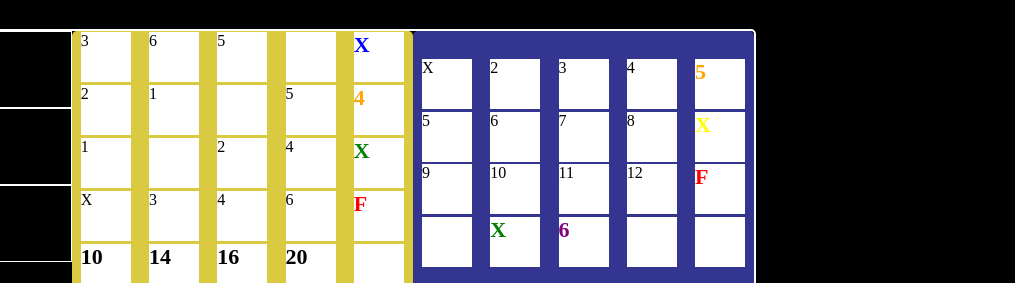
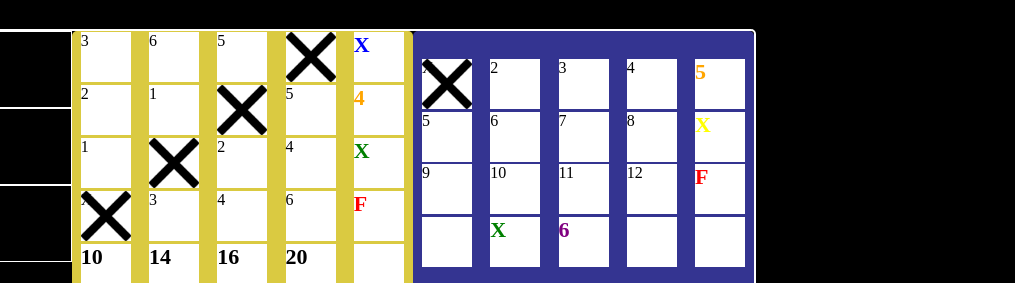
Before and after one commit to kjcompton/thats-pretty-clever, a plain HTML site: page index.html in a window 1280 px wide. Shown: the part 219-502 px from the top of the page, 265-1280 px from the left. Drawn offline with Linux system fonts and the light colour scheme; the site is published under a folder, as on GitHub Pages, so addresses that start at the root find nothing.

Commit message:
Attempt to fix resources issue by not using modules

```diff
--- a/css/style.css
+++ b/css/style.css
@@ -169,7 +169,7 @@ img {
     z-index: 2; */
   }
 .pre-filled {
-    background: url('/assets/x.png');
+    background: url('../assets/x.png');
     background-color: #fff;
     background-size: contain;
     background-repeat: no-repeat;
```
